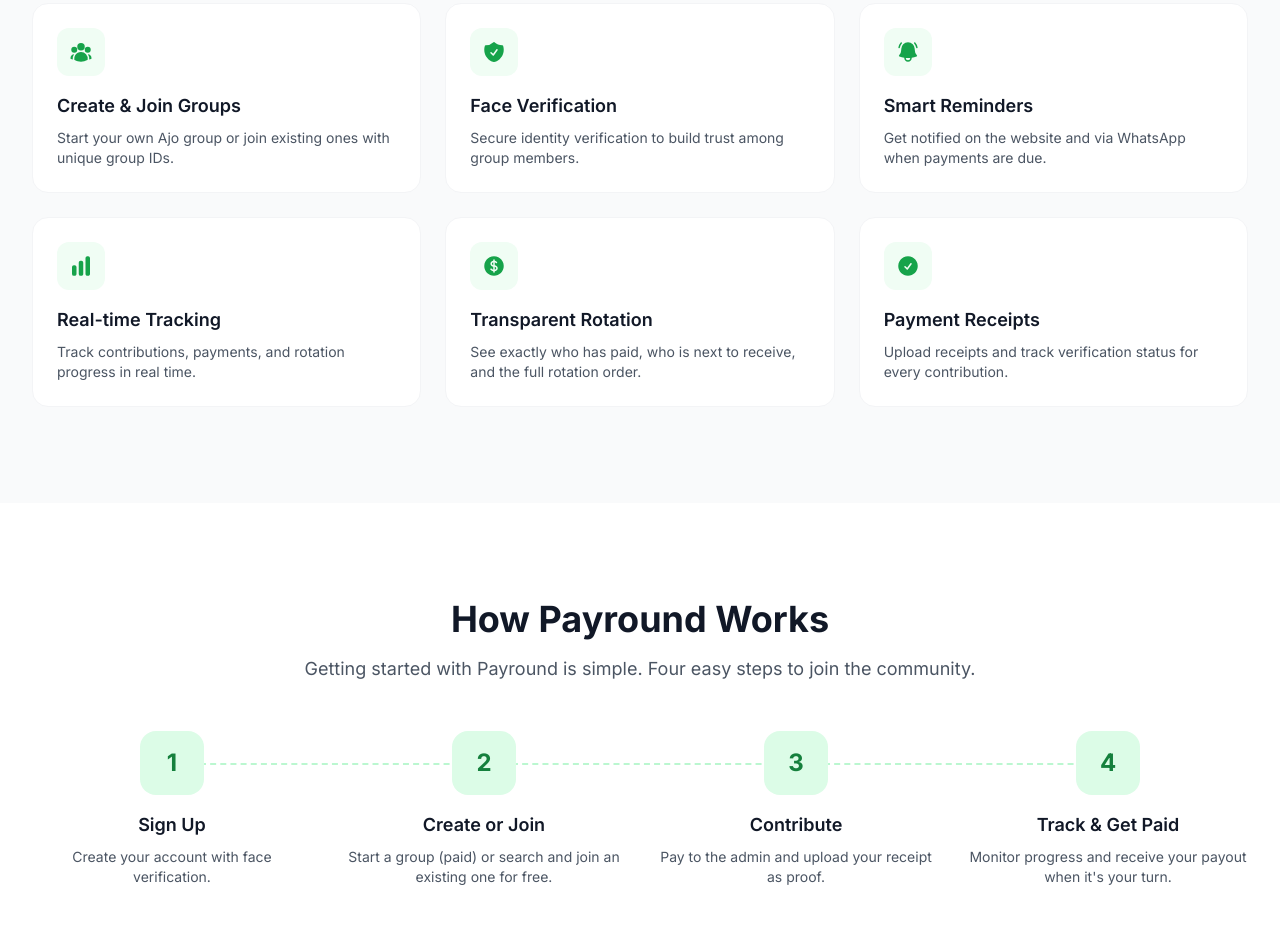
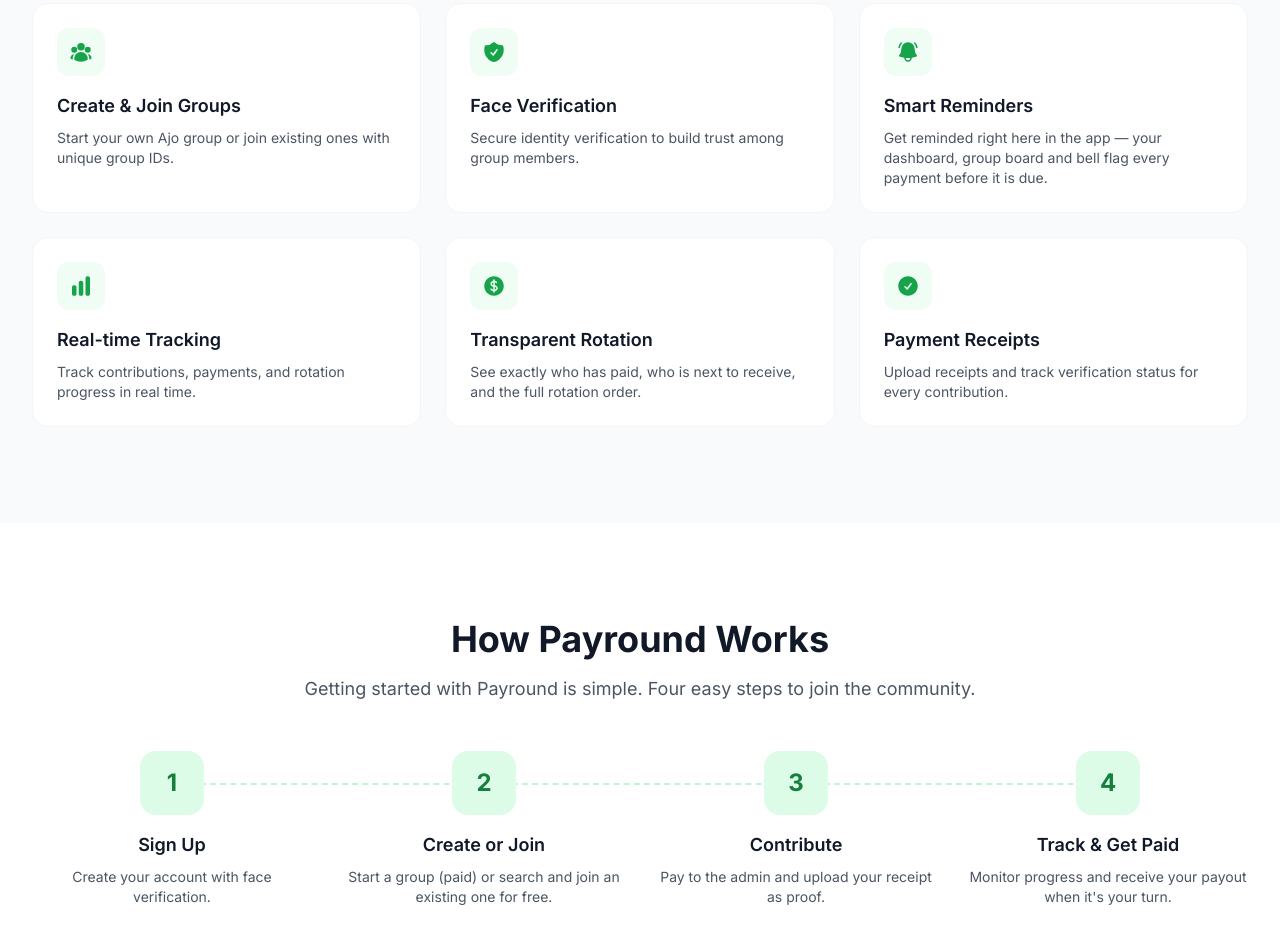
Before and after one commit to vipacodes/Payround, a Next.js app: page / in a window 1280 px wide. Shown: the part 1520-2445 px from the top of the page. Built offline with nearby package versions, Linux system fonts and the light colour scheme; no server answers.

Commit message:
✏️ Honest copy: Smart Reminders tile no longer promises WhatsApp (in-app reminders only)

```diff
--- a/src/app/page.js
+++ b/src/app/page.js
@@ -90,7 +90,7 @@
   const features = [
     { icon: <HiUserGroup className="w-6 h-6" />, title: 'Create & Join Groups', desc: 'Start your own Ajo group or join existing ones with unique group IDs.' },
     { icon: <HiShieldCheck className="w-6 h-6" />, title: 'Face Verification', desc: 'Secure identity verification to build trust among group members.' },
-    { icon: <HiBellAlert className="w-6 h-6" />, title: 'Smart Reminders', desc: 'Get notified on the website and via WhatsApp when payments are due.' },
+    { icon: <HiBellAlert className="w-6 h-6" />, title: 'Smart Reminders', desc: 'Get reminded right here in the app — your dashboard, group board and bell flag every payment before it is due.' },
     { icon: <HiChartBar className="w-6 h-6" />, title: 'Real-time Tracking', desc: 'Track contributions, payments, and rotation progress in real time.' },
     { icon: <HiCurrencyDollar className="w-6 h-6" />, title: 'Transparent Rotation', desc: 'See exactly who has paid, who is next to receive, and the full rotation order.' },
     { icon: <HiCheckCircle className="w-6 h-6" />, title: 'Payment Receipts', desc: 'Upload receipts and track verification status for every contribution.' },
```
Also changed, not shown: 1 other file (tests, documents, lock files or other folders).
